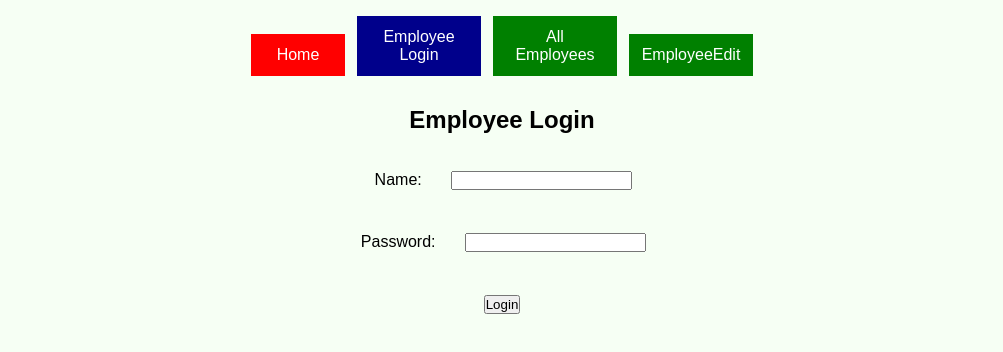
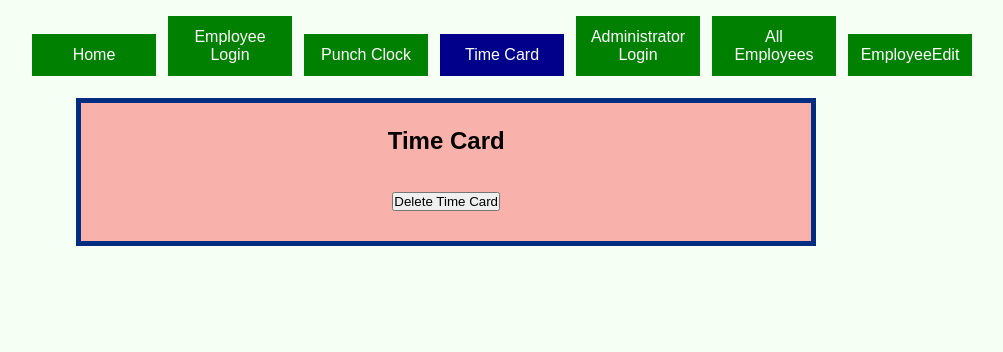
Before and after one commit to RicVUy/flatiron-project-phase-2, a React (Create React App) app: page /TimeList in a window 1280 px wide. Before the commit this address led to /EmployeeLogin. Shown: the top 352 px of the page, without its empty margins (138-1141 px from the left). Built offline with nearby package versions, Linux system fonts and the light colour scheme.

Commit message:
add read me,css styling

```diff
--- a/db.json
+++ b/db.json
@@ -3,8 +3,8 @@
     {
       "id": 1,
       "name": "Ricardo",
-      "image": "https://tse1.mm.bing.net/th?id=OIP.EKdqo9KahtB1sWyk7XCMhQAAAA&pid=Api&P=0&h=220",
-      "password": "dolphin",
+      "image": "https://envato-shoebox-0.imgix.net/5855/b8ee-d113-4cb6-9557-59f0adbd4c8e/5fb7a0f537013b6df001b1a3_withmeta.jpg?auto=compress%2Cformat&fit=max&mark=https%3A%2F%2Felements-assets.envato.com%2Fstatic%2Fwatermark2.png&markalign=center%2Cmiddle&markalpha=18&w=800&s=eecb09aec187a8ac512ad737b0b815bf",
+      "password": "kamikaze",
       "position": "Owner",
       "schedule": "Thursday, Friday, Saturday, Sunday",
       "workTime": 123,
--- a/src/App.js
+++ b/src/App.js
@@ -16,14 +16,14 @@ function App() {
     <div>
     <NavBar />
       <Switch>
-      <Route  path="/EmployeeLogin">
-          <EmployeeLogin isLoggedIn={isLoggedIn} setLoggedIn={setLoggedIn}/>
+      <Route exact path="/EmployeeLogin">
+          <EmployeeLogin />
         </Route>
-        <Route  path="/TimeElapsed">
-        {isLoggedIn ?   <TimeElapsed /> : <Redirect to="/EmployeeLogin" />}
+        <Route exact path="/TimeElapsed">
+          <TimeElapsed />
         </Route>
-        <Route  path="/TimeList">
-        {isLoggedIn ?  <TimeList /> : <Redirect to="/EmployeeLogin" />}
+        <Route exact path="/TimeList">
+          <TimeList />
         </Route>
         <Route path="/AdminLogin">
         <AdminLogin isLoggedIn={isLoggedIn} setLoggedIn={setLoggedIn} />
--- a/src/components/Administrator/AdminLogin.js
+++ b/src/components/Administrator/AdminLogin.js
@@ -1,15 +1,15 @@
 import React, { useState } from 'react';
 import { admin } from '../../data';
 
-function AdminLogin({ isLoggedIn, setLoggedIn })  {
+function AdminLogin( { isLoggedIn, setLoggedIn })  {
 
       const [formData, setFormData] = useState({
         name: '',
         password: '',
       });
 
-
-     // const [loginError, setLoginError] = useState('');
+      //const [employeeData, setEmployeeData] = useState(null);
+      const [loginError, setLoginError] = useState("");
 
       const handleInputChange = (e) => {
         const { name, value } = e.target;
@@ -21,15 +21,20 @@ function AdminLogin({ isLoggedIn, setLoggedIn })  {
 
 
 
-        //  employee authentication
+        //  admin authentication
         const { name, password } = formData;
 
          for (let i=0; i<admin.length; i++){
         if (name === admin[i].name && password === admin[i].password) {
-          // If authentication is successful, fetch employee data
-          setLoggedIn(true);
+          // If authentication is successful, redirect to path
+         setLoggedIn(true);
+        setLoginError({loginError})
+          } else {
 
-        }
+            //setEmployeeData(null);
+      setLoginError('Invalid name or password');
+
+          }
     };
       }
 
@@ -63,3 +68,5 @@ function AdminLogin({ isLoggedIn, setLoggedIn })  {
     );
   };
   export default AdminLogin
+
+ // { isLoggedIn, setLoggedIn }
--- a/src/components/Administrator/EmployeeEdit.js
+++ b/src/components/Administrator/EmployeeEdit.js
@@ -48,7 +48,7 @@ function EmployeeEdit() {
   };
 
   return (
-    <div className='searchbar'>
+    <div className='card'>
       <h2 className='box1'>Update Employee</h2>
       <form onSubmit={handleFormSubmit}>
         <div>
@@ -59,7 +59,7 @@ function EmployeeEdit() {
             onChange={handleEmployeeIdChange}
           />
         </div>
-        <button type="submit">Fetch Employee</button>
+        <button type="submit" className='time'>Update Employee Profile</button>
       </form>
 
       {employeeData && (
@@ -90,7 +90,7 @@ function EmployeeUpdateForm({ employeeData, onUpdateEmployee }) {
 
 
   const handleUpdateClick = () => {
-    // Construct updatedData object with the fields you want to update
+    // Construct updatedData object with the fields to update
     const updatedData = {
       name,
       image,
--- a/src/components/Employee/EmployeeLogin.js
+++ b/src/components/Employee/EmployeeLogin.js
@@ -32,7 +32,7 @@ function EmployeeLogin() {
       setLoginError('');
     } else {
       setEmployeeData(null);
-      //setLoginError('Invalid name or password');
+      setLoginError('Invalid name or password');
     }
 
   }};
@@ -41,7 +41,7 @@ function EmployeeLogin() {
   const fetchEmployeeData = (name) => {
     // Fetch employee data based on the provided name
 
-    fetch(`http://localhost:3001/employees?name=${name}`)
+    fetch(`/employees?name=${name}`)
       .then((resp) => resp.json())
       .then((data) => {
         // Assuming data is an array with one employee object
--- a/src/components/Header/NavBar.js
+++ b/src/components/Header/NavBar.js
@@ -10,31 +10,14 @@ const linkStyles = {
   textDecoration: "none",
   color: "white",
 };
-const linkStyles1 = {
-  display: "inline-block",
-  width: "100px",
-  padding: "12px",
-  margin: "0 6px 6px",
-  background: "orange",
-  textDecoration: "none",
-  color: "white",
-};
-const linkStyles2 = {
-  display: "inline-block",
-  width: "70px",
-  padding: "12px",
-  margin: "0 6px 6px",
-  background: "red",
-  textDecoration: "none",
-  color: "white",
-};
+
 function NavBar() {
   return (
   <div className="navbar">
     <NavLink
         to="/"
         exact
-        style={linkStyles2}
+        style={linkStyles}
         activeStyle={{
           background: "darkblue",
         }}
@@ -44,12 +27,42 @@ function NavBar() {
       <NavLink
         to="/EmployeeLogin"
         exact
-        style={linkStyles1}
+        style={linkStyles}
         activeStyle={{
           background: "darkblue",
         }}
       >
         Employee Login
+      </NavLink>
+      <NavLink
+        to="/TimeElapsed"
+        exact
+        style={linkStyles}
+        activeStyle={{
+          background: "darkblue",
+        }}
+      >
+        Punch Clock
+      </NavLink>
+      <NavLink
+        to="/TimeList"
+        exact
+        style={linkStyles}
+        activeStyle={{
+          background: "darkblue",
+        }}
+      >
+        Time Card
+      </NavLink>
+      <NavLink
+        to="/AdminLogin"
+        exact
+        style={linkStyles}
+        activeStyle={{
+          background: "darkblue",
+        }}
+      >
+        Administrator Login
       </NavLink>
 
 
--- a/src/data.js
+++ b/src/data.js
@@ -2,7 +2,7 @@ const employees1 = [
     {
         id : 1,
         name1 : "Ricardo",
-        password1: "dolphin",
+        password1: "kamikaze",
         payPerHour:20,
         workTime:0,
         payForThisWeek:0,
--- a/src/index.css
+++ b/src/index.css
@@ -155,9 +155,9 @@ box-shadow: 2px 5px 5px #333;
 #card {
   text-align:center;
   border: 5px solid rgb(0, 45, 128);
-  width: 70%;
+  width: 60%;
   background: rgba(255, 0, 0, 0.3);
-  margin-left:45%;
+  margin-left:15%;
   margin-right:50%;
   }
   #space {
@@ -179,9 +179,9 @@ box-shadow: 2px 5px 5px #333;
 .box1 {
   text-align:center;
   border: 5px solid rgb(128, 0, 122);
-  width: 100%;
-  margin-left:1%;
-  margin-right:60%;
+  width: 70%;
+  margin-left:20%;
+  margin-right:20%;
 }
 .save {
   text-align:center;
```
Also changed, not shown: src/components/Employee/Person.js (deleted, +0 -16 lines), 1 other file (tests, documents, lock files or other folders).
